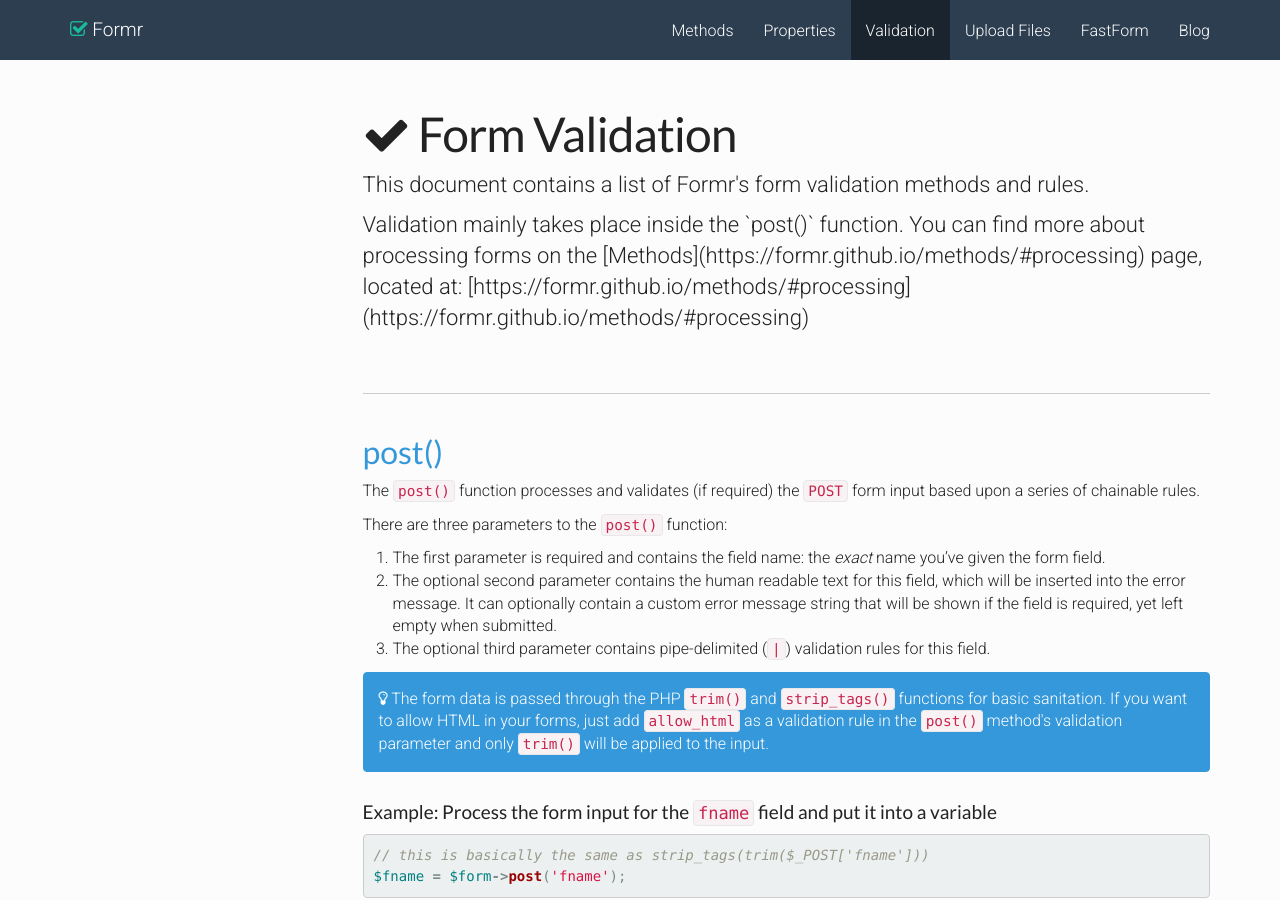
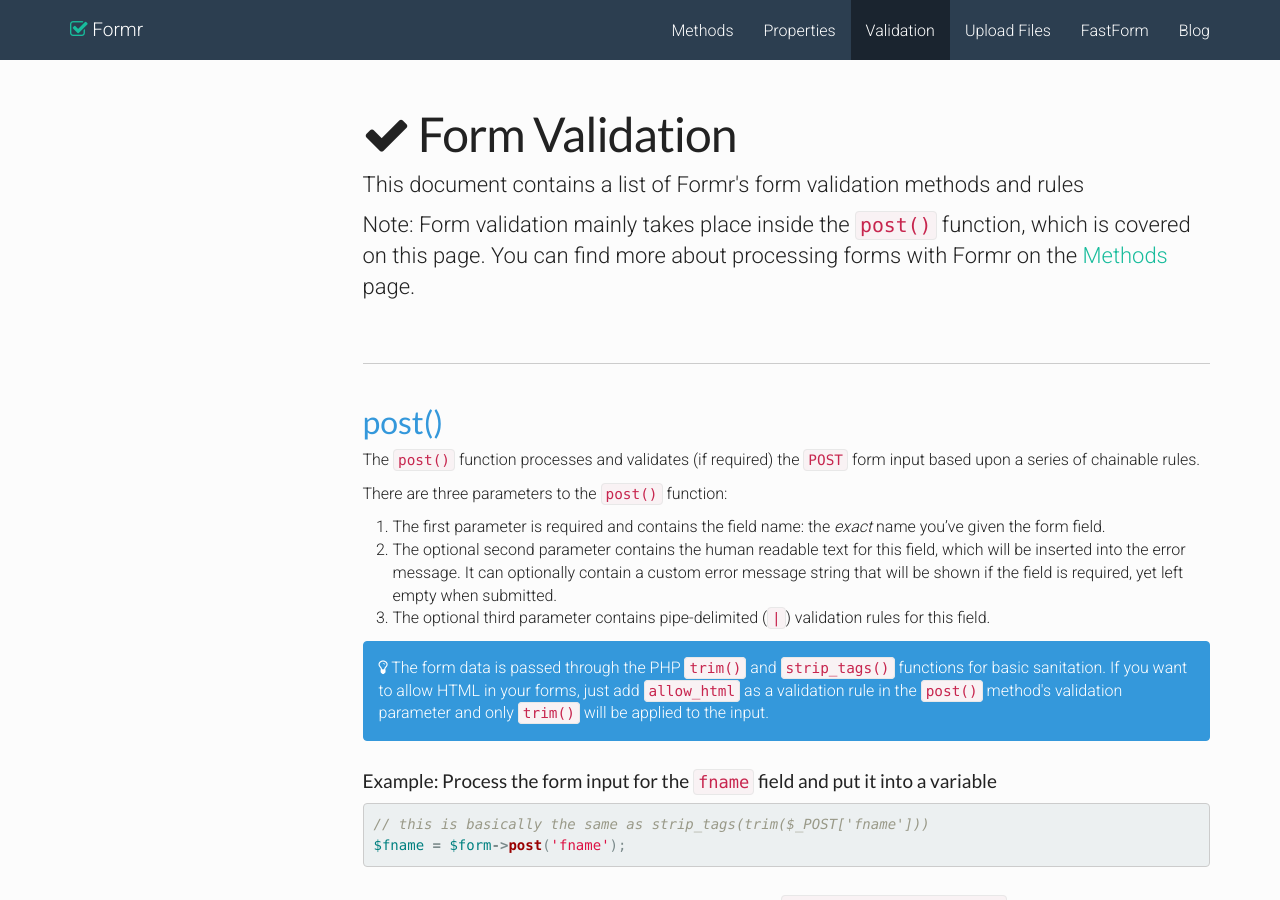
Before and after one commit to formr/formr.github.io, a Jekyll site: the page built from validation.md, in a window 1280 px wide and 900 px high. Built offline with Jekyll 4.4.1, drawn with Linux system fonts in a browser that asks for light colours; nearby versions of some CDN libraries.

Commit message:
updated validation page

```diff
--- a/validation.md
+++ b/validation.md
@@ -11,13 +11,12 @@
 
 <header class="post-header">
 	<h1 class="post-title"><i class="fa fa-check"></i> Form Validation</h1>
-	<p class="lead">This document contains a list of Formr's form validation methods and rules.</p>
-    <p class="lead">Validation mainly takes place inside the `post()` function. You can find more about processing forms on the [Methods](https://formr.github.io/methods/#processing) page, located at: [https://formr.github.io/methods/#processing](https://formr.github.io/methods/#processing)</p>
+	<p class="lead">This document contains a list of Formr's form validation methods and rules</p>
+    <p class="lead">Note: Form validation mainly takes place inside the <code>post()</code> function, which is covered on this page. You can find more about processing forms with Formr on the <a href="https://formr.github.io/methods/#processing">Methods</a> page.</p>
 </header>
 
 
 ---
-
 
 ## post()
 
```
